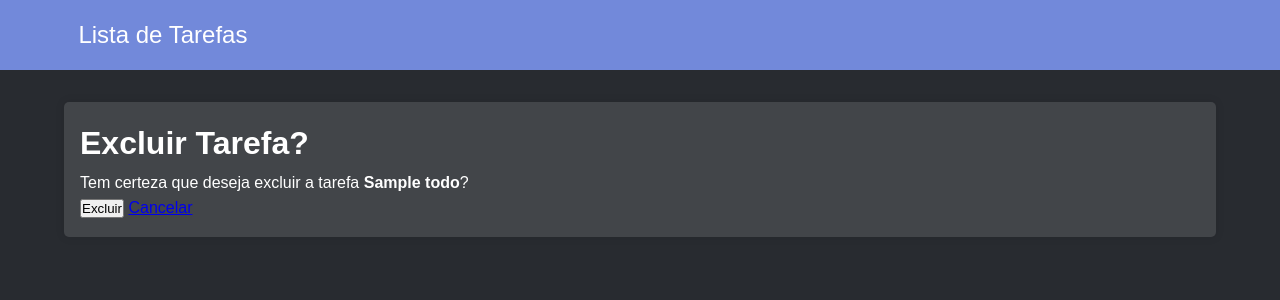
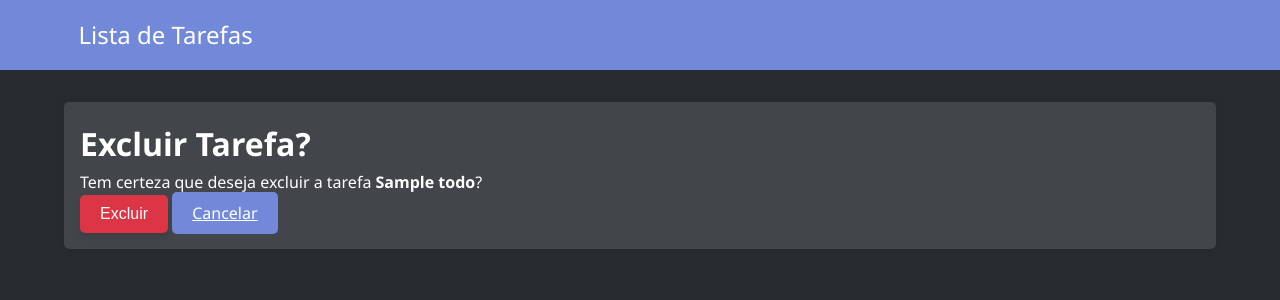
Before and after one commit to 2dbueno/Todo-List-App, a Django app: page /delete/1 in a window 1280 px wide. Shown: the top 300 px of the page. Run offline with Django 5.2, Linux system fonts and the light colour scheme; tables that the repository leaves empty hold one stand-in row (values such as "Sample post").

Commit message:
Update form delete

```diff
--- /dev/null
+++ b/todos/static/css/todo_delete.css
@@ -0,0 +1,48 @@
+/* Reset e estilo base */
+* {
+    margin: 0;
+    padding: 0;
+    box-sizing: border-box;
+}
+
+body {
+    font-family: 'Segoe UI', Tahoma, Geneva, Verdana, sans-serif;
+    background-color: #282b30;
+    color: #FFFFFF;
+    line-height: 1.6;
+}
+
+.btn-danger {
+    background-color: #dc3545;
+    color: #fff;
+    padding: 10px 20px;
+    border: none;
+    border-radius: 5px;
+    cursor: pointer;
+    font-size: 16px;
+    transition: background-color 0.3s ease, transform 0.2s ease;
+    box-shadow: 0 4px 6px rgba(0, 0, 0, 0.1);
+}
+
+.btn-danger:hover {
+    background-color: #c82333;
+}
+
+.btn-danger:active {
+    background-color: #bd2130;
+}
+
+.btn-primary {
+    background-color: var(--primary-color);
+    color: var(--text-color);
+    padding: 10px 20px;
+    border: none;
+    border-radius: 5px;
+    cursor: pointer;
+    font-size: 16px;
+    transition: background-color 0.3s ease, transform 0.2s ease;
+}
+
+.btn-primary:hover {
+    background-color: darken(var(--primary-color), 10%);
+}
--- a/todos/templates/todos/todo_confirm_delete.html
+++ b/todos/templates/todos/todo_confirm_delete.html
@@ -1,19 +1,20 @@
 {% extends "base.html" %}
+{% load static %}
 
 {% block page_title %}
     Excluir Tarefa
 {% endblock page_title %}
 
+{% block extra_css %}
+  <link rel="stylesheet" href="{% static 'css/todo_delete.css' %}">
+{% endblock extra_css %}
+
 {% block content %}
     <h1>Excluir Tarefa?</h1>
-
-    <p>Tem certeza que deseja excluir a tarefa <strong>{{todo.title}}</strong>?</p>
-
+    <p>Tem certeza que deseja excluir a tarefa <strong>{{ todo.title }}</strong>?</p>
     <form method="POST">
-
-{% csrf_token %}
-        <button type="subimit" class="btn btn-danger">Excluir</button>
-        <a href=" {% url "todo_list" %} "class="btn btn-primary">Cancelar</a>
-
+        {% csrf_token %}
+        <button type="submit" class="btn btn-danger">Excluir</button>
+        <a href="{% url 'todo_list' %}" class="btn btn-primary">Cancelar</a>
     </form>
 {% endblock content %}
```
Also changed, not shown: todos/static/css/todo_list.css (added, +98 -0 lines), todos/templates/todos/todo_list.html (+7 -1 lines).
